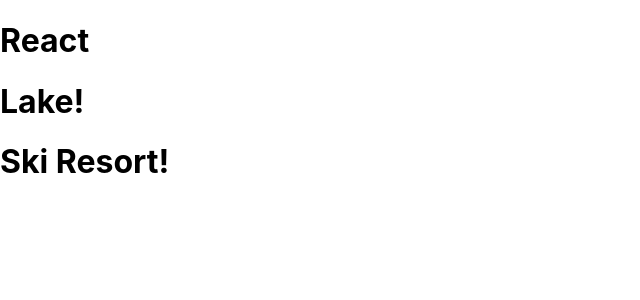
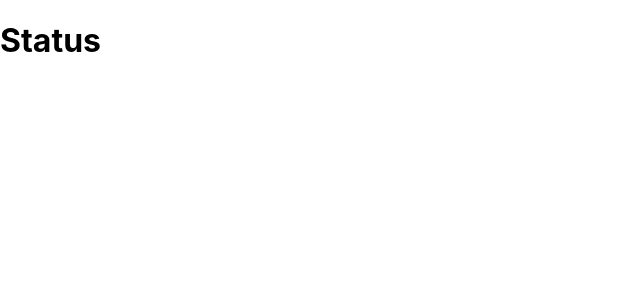
Before and after one commit to MahamJamil/hello-react, a React (Create React App) app: page / in a window 1280 px wide. Shown: the top 300 px of the page, without its empty margins (0-640 px from the left). Built offline with nearby package versions, Linux system fonts and the light colour scheme.

Commit message:
Printing Status heading in App

```diff
--- a/src/index.js
+++ b/src/index.js
@@ -16,20 +16,16 @@
 
 function App({ name }) {
     return ( <
-        >
+        div >
         <
-        h1 > { name } < /h1> <
-        Lake / >
-        <
-        SkiResort / >
-        <
-        />
+        h1 > Status < /h1> <
+        /div>
     );
 
 
 }
 
-ReactDOM.render( < App name = "React" / > ,
+ReactDOM.render( < App / > ,
     document.getElementById('root')
 );
 
```
